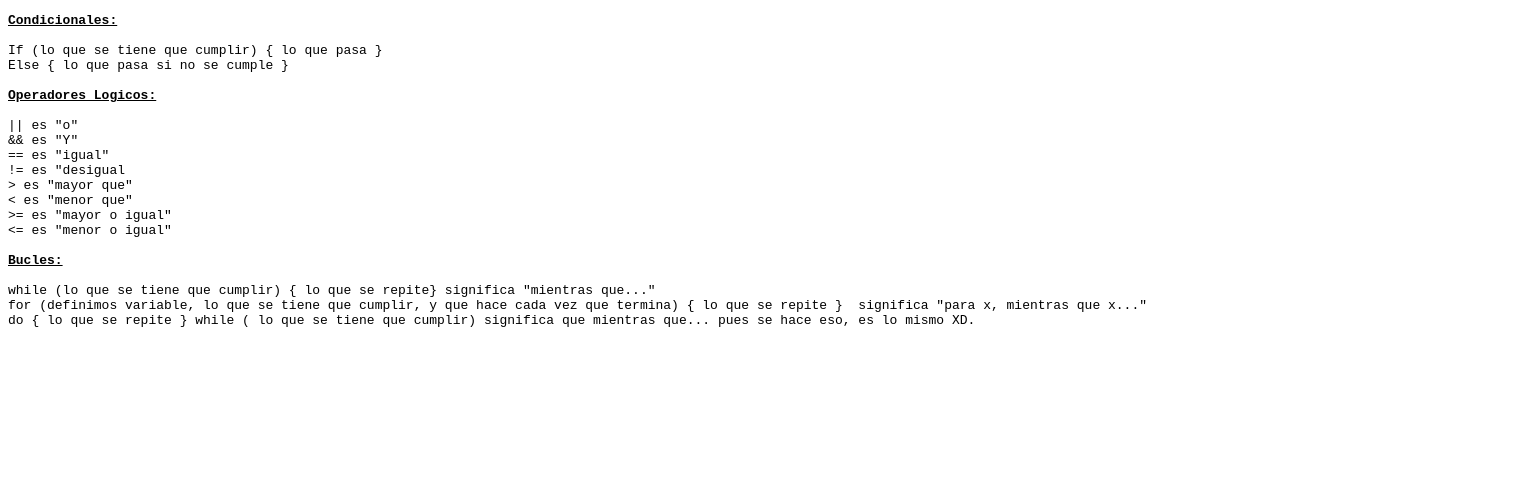
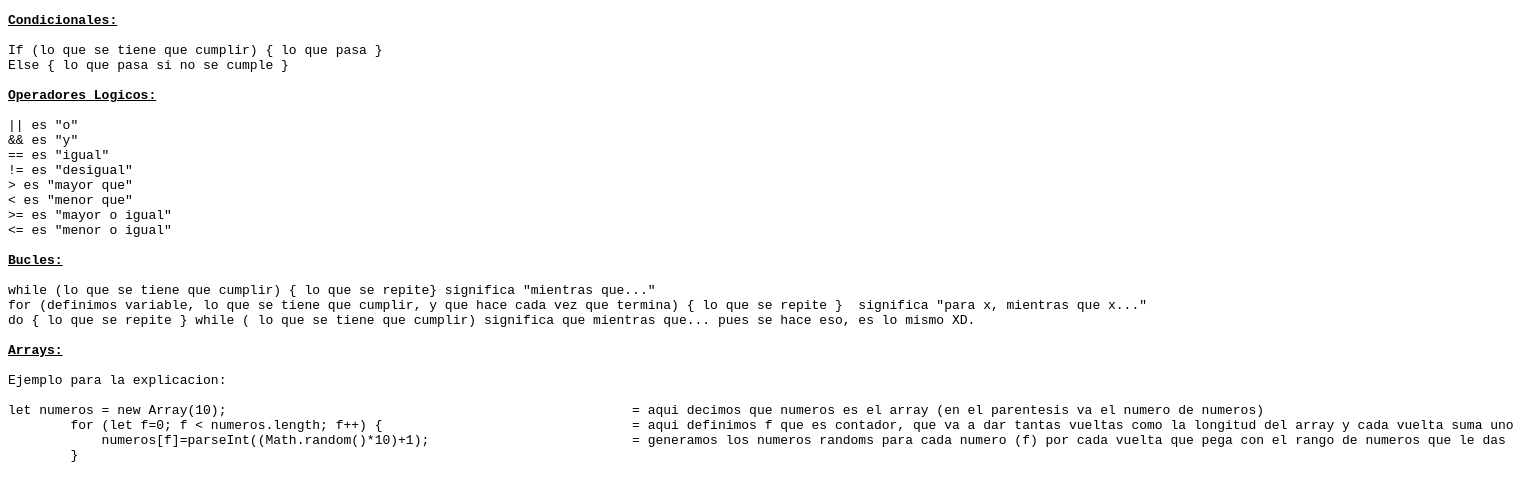
Before and after one commit to RikoSplash/SOR, a plain HTML site: page index.html in a window 1280 px wide. Shown: the whole page, 1514 px wide, since content can reach past the window. Drawn offline with Linux system fonts and the light colour scheme.

Commit message:
Add files via upload

```diff
--- a/index.html
+++ b/index.html
@@ -16,9 +16,9 @@ Else { lo que pasa si no se cumple }
 <b><u>Operadores Logicos:</b></u>
 
 || es "o"
-&& es "Y"
+&& es "y"
 == es "igual"
-!= es "desigual
+!= es "desigual"
 > es "mayor que"
 < es "menor que"
 >= es "mayor o igual"
@@ -29,6 +29,15 @@ Else { lo que pasa si no se cumple }
 while (lo que se tiene que cumplir) { lo que se repite} significa "mientras que..."
 for (definimos variable, lo que se tiene que cumplir, y que hace cada vez que termina) { lo que se repite }  significa "para x, mientras que x..."
 do { lo que se repite } while ( lo que se tiene que cumplir) significa que mientras que... pues se hace eso, es lo mismo XD.
+
+<b><u>Arrays:</b></u>
+
+Ejemplo para la explicacion:
+
+let numeros = new Array(10);                                                    = aqui decimos que numeros es el array (en el parentesis va el numero de numeros)
+        for (let f=0; f < numeros.length; f++) {                                = aqui definimos f que es contador, que va a dar tantas vueltas como la longitud del array y cada vuelta suma uno
+            numeros[f]=parseInt((Math.random()*10)+1);                          = generamos los numeros randoms para cada numero (f) por cada vuelta que pega con el rango de numeros que le das
+        }
     </pre>
 </body>
 </html>
```
